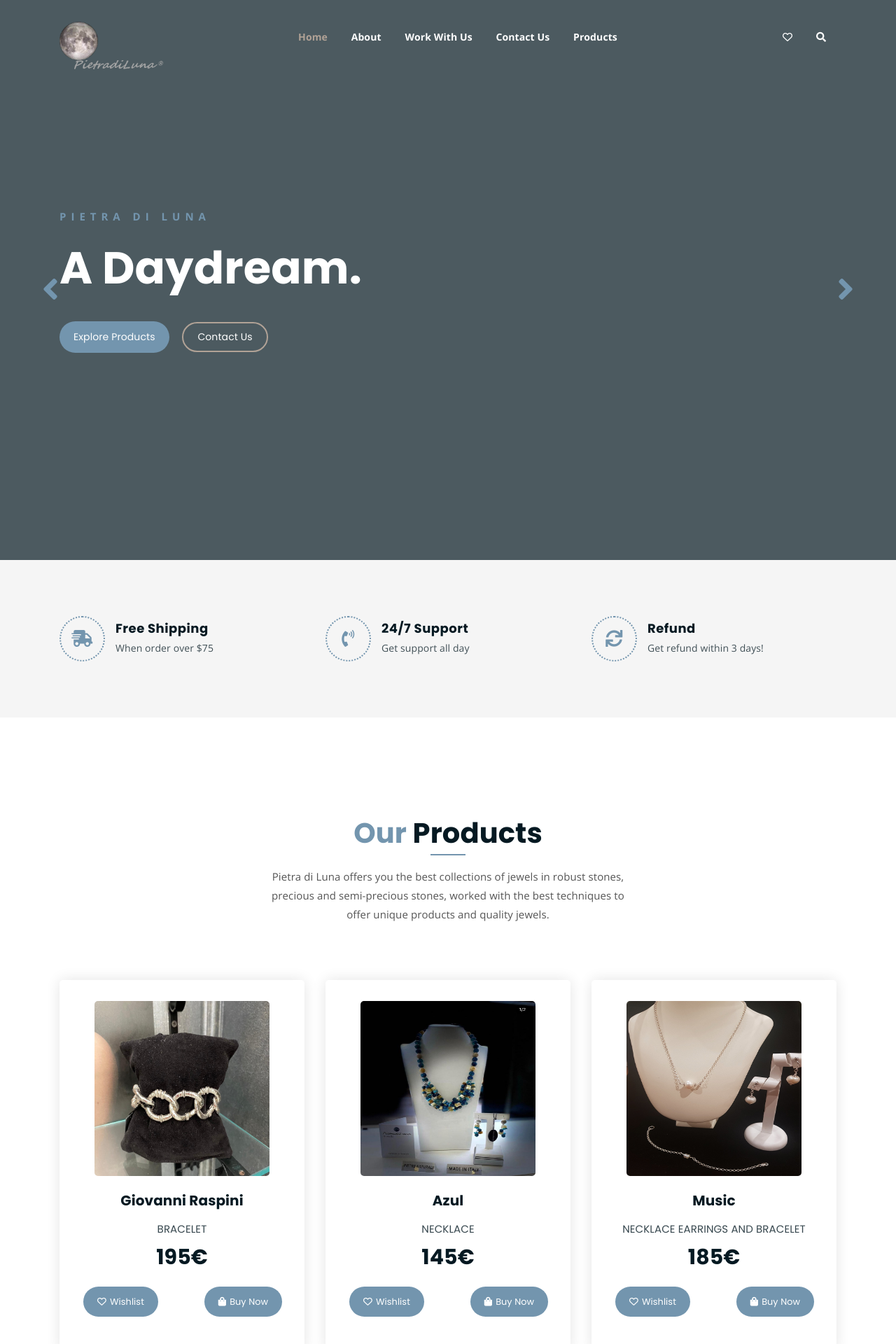
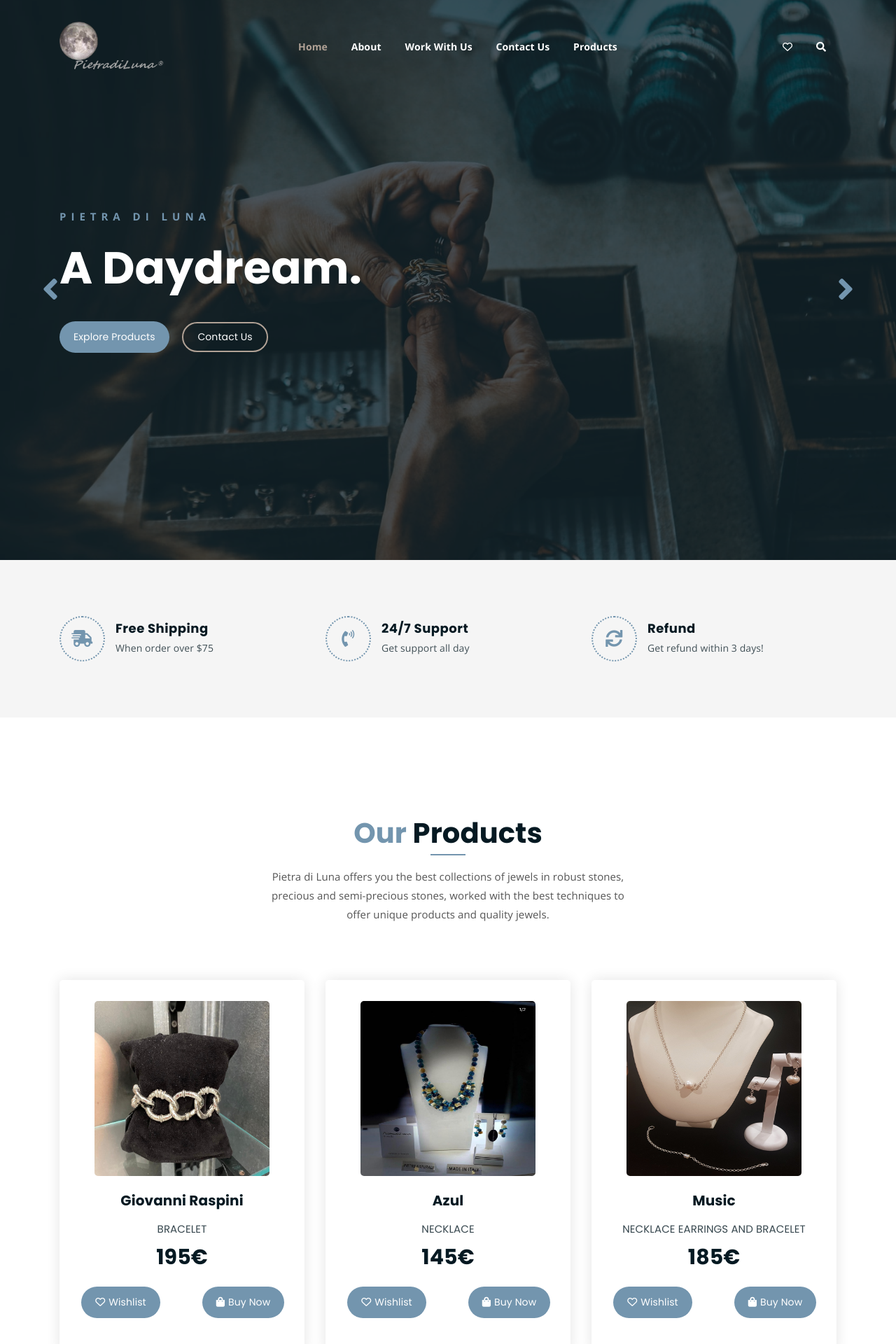
Before and after one commit to enxhitabaku/jewelryWebsite, a PHP site: page / in a window 1280 px wide. Shown: the top 1920 px of the page at 70% size. Run offline with PHP 8.4, Linux system fonts and the light colour scheme.

Commit message:
Main Carousel Photo added

```diff
--- a/assets/css/home.css
+++ b/assets/css/home.css
@@ -112,15 +112,15 @@
   }
 
   .homepage-bg-1 {
-    background-image: url(../img/hero-bg.jpg);
+    background-image: url(../img/HomePage/cover2.jpg);
   }
 
   .homepage-bg-2 {
-    background-image: url(../img/hero-bg-2.jpg);
+    background-image: url(../img/HomePage/cover3.jpg);
   }
 
   .homepage-bg-3 {
-    background-image: url(../img/hero-bg-3.jpg);
+    background-image: url(../img/HomePage/pic4.jpg);
   }
 
   .homepage-slider {
--- a/index.html
+++ b/index.html
@@ -83,9 +83,7 @@
 		}
 
 		/* Responsive fonts of Card Btns */
-		a.cart-btn {
-			font-size: 1vw;
-		}
+
 
 		/* Reorder Btn on Second Adv Banner */
 		#monthlyDealBtn{
@@ -111,9 +109,7 @@
 
 
 		/* Responsive fonts for Main Buttons Of the page */
-			a.mainButtons{
-				font-size: 2.3vw;
-			}
+
 		}
 
 
@@ -143,7 +139,7 @@
 									<img src="assets/img/HomePage/logoLuna.png" alt="website template image">
 								</a>
 							</div>
-							<nav class="main-menu" style="display: block;">
+							<nav class="main-menu pt-3" style="display: block;">
 								<ul>
 									<li class="current-list-item"><a href="#">Home</a></li>
 									<li><a href="pages/about.php">About</a></li>
@@ -428,7 +424,7 @@
 							</div>
 						</div>
 					</div>
-					<a href="cart.html" class="cart-btn mt-3 mainButtons" id="monthlyDealBtn"><i class="fas fa-shopping-bag"></i>Buy Now</a>
+					<a href="cart.html" class="cart-btn mt-3 mainButtons" id="monthlyDealBtn">Buy Now</a>
 				</div>
 			</div>
 		</div>
@@ -437,15 +433,14 @@
 
 	<!-- advertisement section -->
 	<div class="abt-section mb-150 mt-150">
-		<div class="container">
-			<div class="row">
+		<div class="container-fluid">
+			<div class="row justify-content-center">
 				<div class="col-lg-6 col-md-12">
 					<div class="abt-bg">
-						<a href="https://www.youtube.com/watch?v=DBLlFWYcIGQ" class="video-play-btn popup-youtube"><i
-								class="fas fa-play"></i></a>
+						<video src="assets/img/HomePage/video.mp4" class="w-100" autoplay muted></video>
 					</div>
 				</div>
-				<div class="col-lg-6 col-md-12">
+				<div class="col-lg-4 col-md-12">
 					<div class="abt-text">
 						<p class="top-sub">Since Year 1999</p>
 						<h2>We are <span class="orange-text">Pietra di Luna</span></h2>
```
Also changed, not shown: assets/img/HomePage/cover2.jpg (added), assets/img/HomePage/cover3.jpg (added), assets/img/HomePage/pic4.jpg (added), 1 other file.
